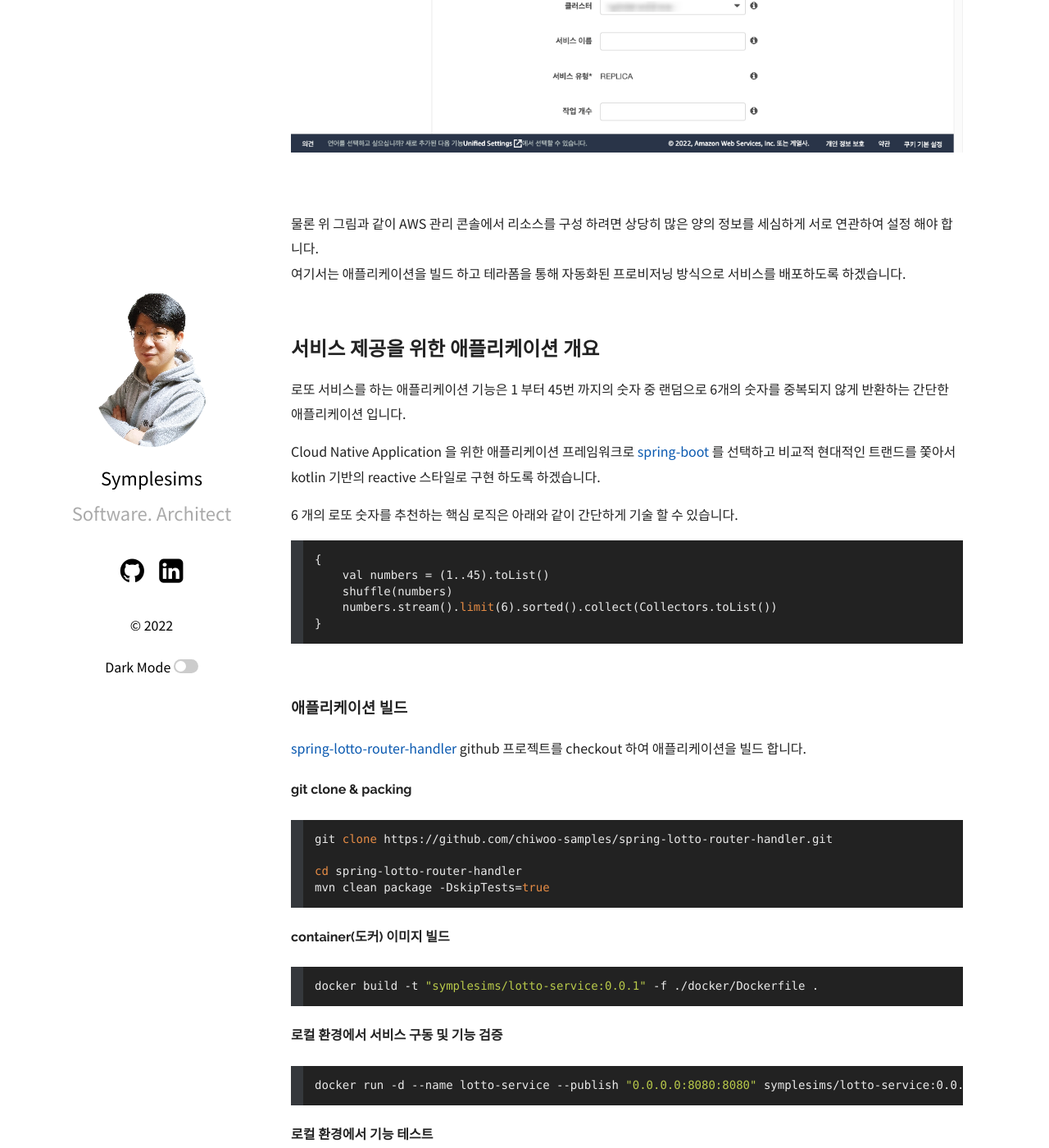
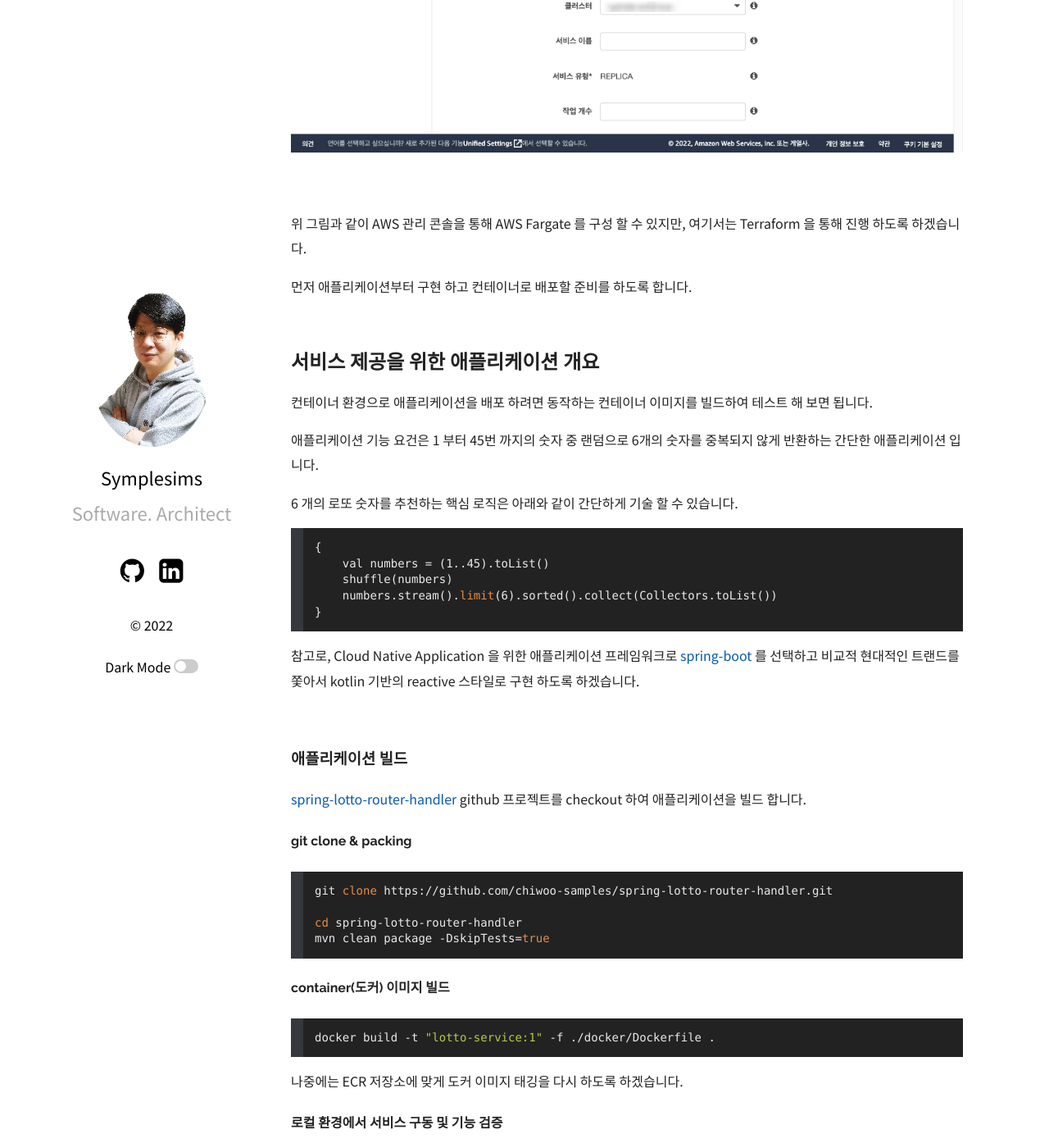
Before and after one commit to symplesims/symplesims.github.io, a Jekyll site: the page built from _posts/2022-01-15-automation-building-aws-fargate.md, in a window 1280 px wide and 1400 px high, scrolled down 3364 px. Shown: the whole window at 82% size. Built offline with Jekyll 4.4.1, drawn with Linux system fonts in a browser that asks for light colours; nearby versions of some CDN libraries.

Commit message:
컨텐츠 내용 보완

````diff
--- a/_posts/2022-01-15-automation-building-aws-fargate.md
+++ b/_posts/2022-01-15-automation-building-aws-fargate.md
@@ -53,16 +53,17 @@ ECS Fargate 서비스로의 애플리케이션 배포는 크게 3 가지가 있
 
 <br>
 
-물론 위 그림과 같이 AWS 관리 콘솔에서 리소스를 구성 하려면 상당히 많은 양의 정보를 세심하게 서로 연관하여 설정 해야 합니다.
-여기서는 애플리케이션을 빌드 하고 테라폼을 통해 자동화된 프로비저닝 방식으로 서비스를 배포하도록 하겠습니다.
+위 그림과 같이 AWS 관리 콘솔을 통해 AWS Fargate 를 구성 할 수 있지만, 여기서는 Terraform 을 통해 진행 하도록 하겠습니다.
+
+먼저 애플리케이션부터 구현 하고 컨테이너로 배포할 준비를 하도록 합니다.
 
 <br>
 
 ## 서비스 제공을 위한 애플리케이션 개요
 
-로또 서비스를 하는 애플리케이션 기능은 1 부터 45번 까지의 숫자 중 랜덤으로 6개의 숫자를 중복되지 않게 반환하는 간단한 애플리케이션 입니다.
+컨테이너 환경으로 애플리케이션을 배포 하려면 동작하는 컨테이너 이미지를 빌드하여 테스트 해 보면 됩니다.
 
-Cloud Native Application 을 위한 애플리케이션 프레임워크로 [spring-boot](https://spring.io/projects/spring-boot) 를 선택하고 비교적 현대적인 트랜드를 쫓아서 kotlin 기반의 reactive 스타일로 구현 하도록 하겠습니다.
+애플리케이션 기능 요건은 1 부터 45번 까지의 숫자 중 랜덤으로 6개의 숫자를 중복되지 않게 반환하는 간단한 애플리케이션 입니다.
 
 6 개의 로또 숫자를 추천하는 핵심 로직은 아래와 같이 간단하게 기술 할 수 있습니다.
 
@@ -73,6 +74,9 @@ Cloud Native Application 을 위한 애플리케이션 프레임워크로 [sprin
     numbers.stream().limit(6).sorted().collect(Collectors.toList())
 }
 ```
+
+참고로, Cloud Native Application 을 위한 애플리케이션 프레임워크로 [spring-boot](https://spring.io/projects/spring-boot) 를 선택하고 비교적 현대적인 트랜드를 쫓아서 kotlin 기반의 reactive 스타일로 구현 하도록 하겠습니다.
+
 
 <br>
 
@@ -89,13 +93,17 @@ mvn clean package -DskipTests=true
 ```
 
 #### container(도커) 이미지 빌드
+
 ```
-docker build -t "symplesims/lotto-service:0.0.1" -f ./docker/Dockerfile .
+docker build -t "lotto-service:1" -f ./docker/Dockerfile .
 ```
+
+나중에는 ECR 저장소에 맞게 도커 이미지 태깅을 다시 하도록 하겠습니다.
+
 
 #### 로컬 환경에서 서비스 구동 및 기능 검증
 ```
-docker run -d --name lotto-service --publish "0.0.0.0:8080:8080" symplesims/lotto-service:0.0.1
+docker run -d --name lotto-service --publish "0.0.0.0:8080:8080" lotto-service:1
 ```
 
 #### 로컬 환경에서 기능 테스트
````
